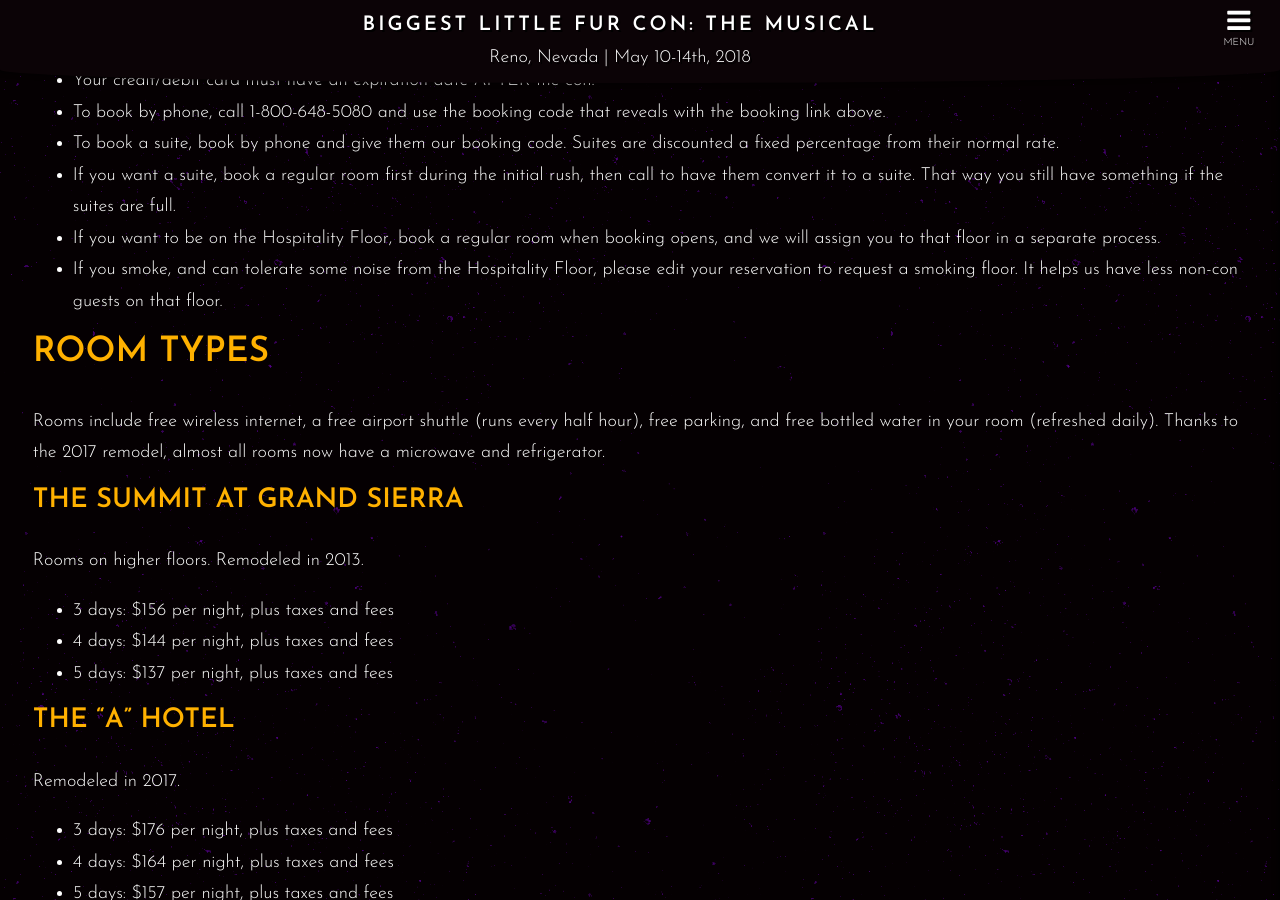
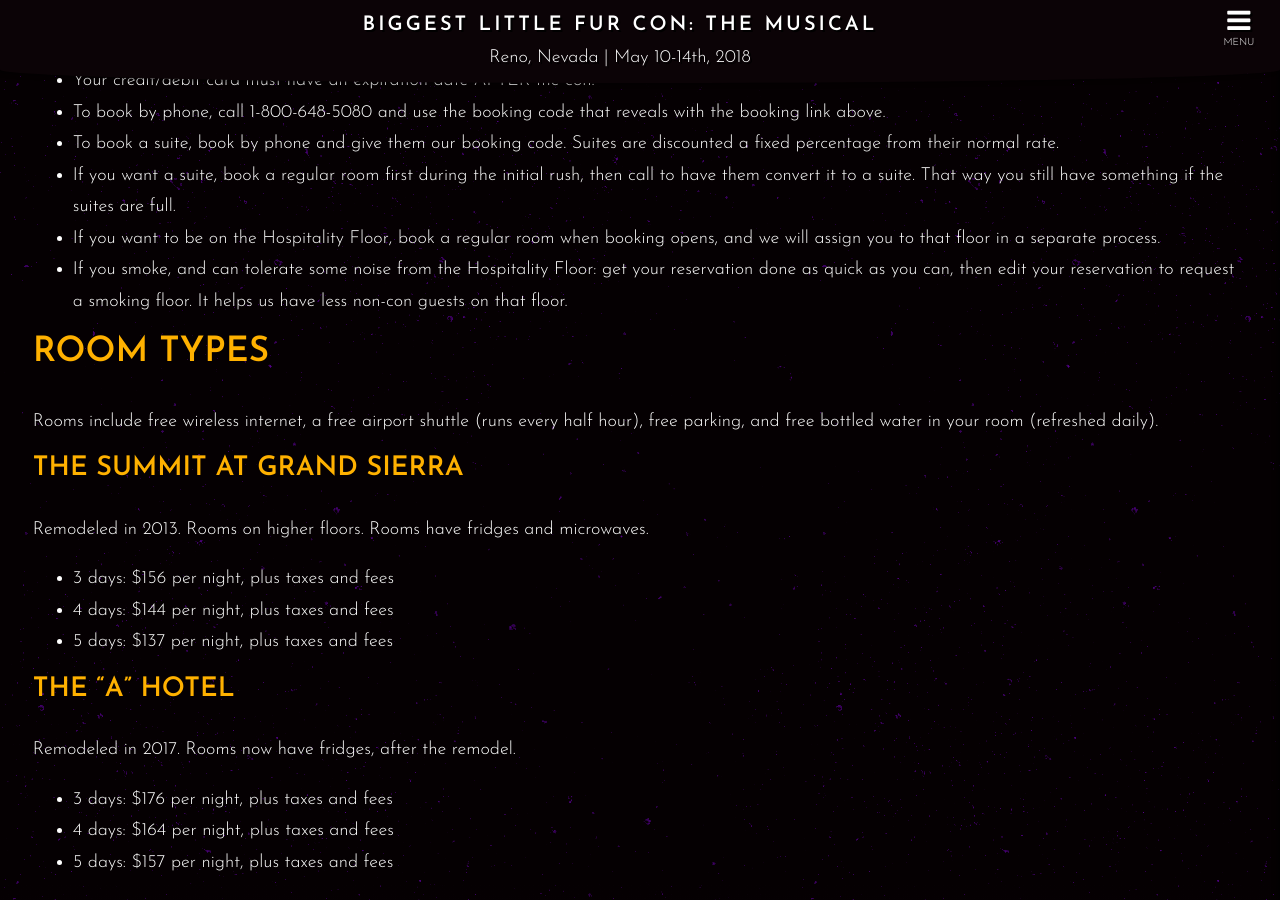
Before and after one commit to blfcweb/biggestlittlefc.github.io, a Jekyll site: the page built from hotel.md, in a window 1280 px wide and 900 px high, scrolled down 1030 px. Built offline with Jekyll 4.4.1, drawn with Linux system fonts in a browser that asks for light colours; our own code applies the rules of GitHub Pages for plain Markdown files; some of the changed text lies outside the part shown.

Commit message:
more wording tweaks on hotel.md

```diff
--- a/hotel.md
+++ b/hotel.md
@@ -46,15 +46,15 @@
 - To book a suite, book by phone and give them our booking code. Suites are discounted a fixed percentage from their normal rate.
 - If you want a suite, book a regular room first during the initial rush, then call to have them convert it to a suite. That way you still have something if the suites are full.
 - If you want to be on the Hospitality Floor, book a regular room when booking opens, and we will assign you to that floor in a separate process.
-- If you smoke, and can tolerate some noise from the Hospitality Floor, please edit your reservation to request a smoking floor. It helps us have less non-con guests on that floor.
+- If you smoke, and can tolerate some noise from the Hospitality Floor: get your reservation done as quick as you can, then edit your reservation to request a smoking floor. It helps us have less non-con guests on that floor.
 
 ## Room Types
 
-Rooms include free wireless internet, a free airport shuttle (runs every half hour), free parking, and free bottled water in your room (refreshed daily). Thanks to the 2017 remodel, almost all rooms now have a microwave and refrigerator.
+Rooms include free wireless internet, a free airport shuttle (runs every half hour), free parking, and free bottled water in your room (refreshed daily).
 
 ### The Summit at Grand Sierra
 
-Rooms on higher floors. Remodeled in 2013.
+Remodeled in 2013. Rooms on higher floors. Rooms have fridges and microwaves.
 
 - 3 days: ${{ page.prices.basic3 }} per night, plus taxes and fees
 - 4 days: ${{ page.prices.basic4 }} per night, plus taxes and fees
@@ -62,14 +62,13 @@
 
 ### The "A" Hotel
 
-Remodeled in 2017.
+Remodeled in 2017. Rooms now have fridges, after the remodel.
 
 - 3 days: ${{ page.prices.premium3 }} per night, plus taxes and fees
 - 4 days: ${{ page.prices.premium4 }} per night, plus taxes and fees
 - 5 days: ${{ page.prices.premium5 }} per night, plus taxes and fees
 
 Prices shown are based on average per-night cost. Taxes and fees apply: Add $25/night resort fee, $2/night tourism fee, and 13% tax.
-
 Automated emails may mention a charge for 3rd and 4th roommates, but those are waived if you book in our block.
 
 <div class="accordion-list">
```
